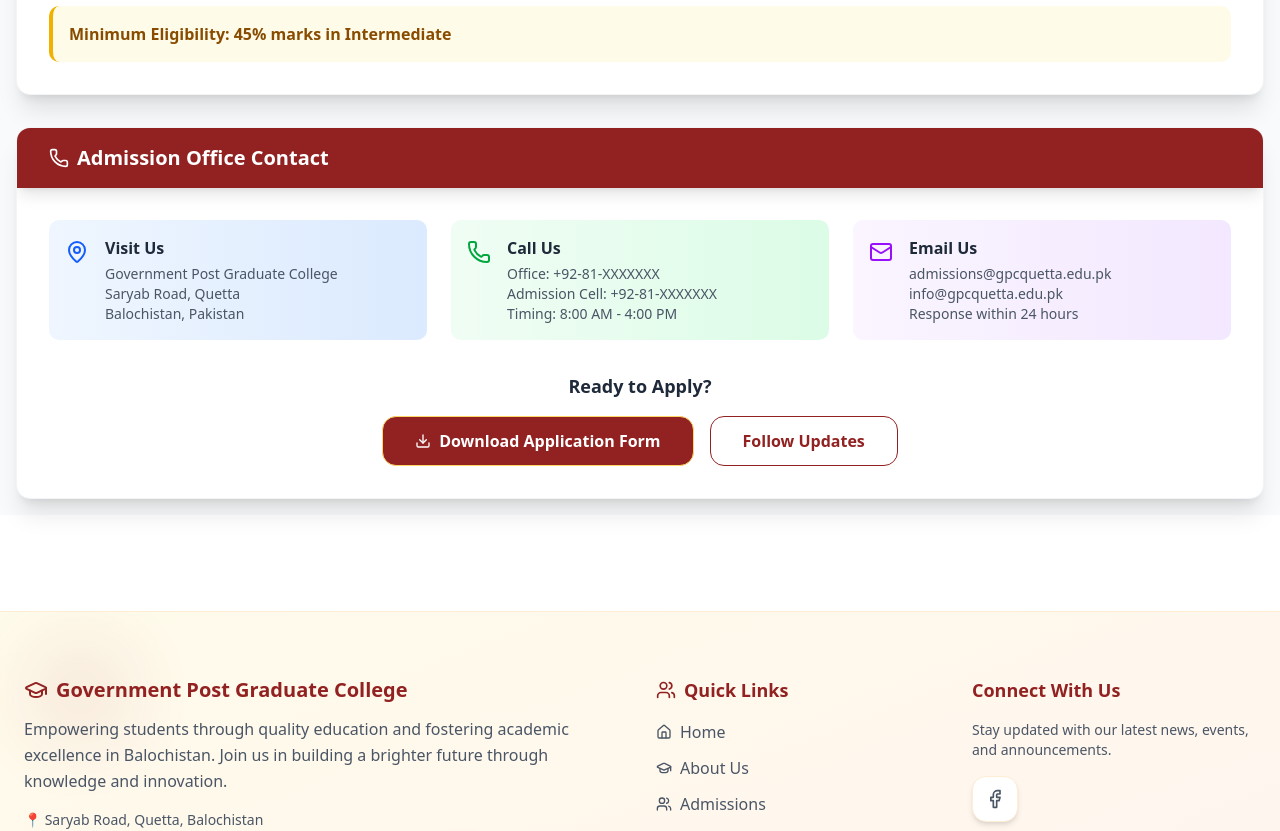
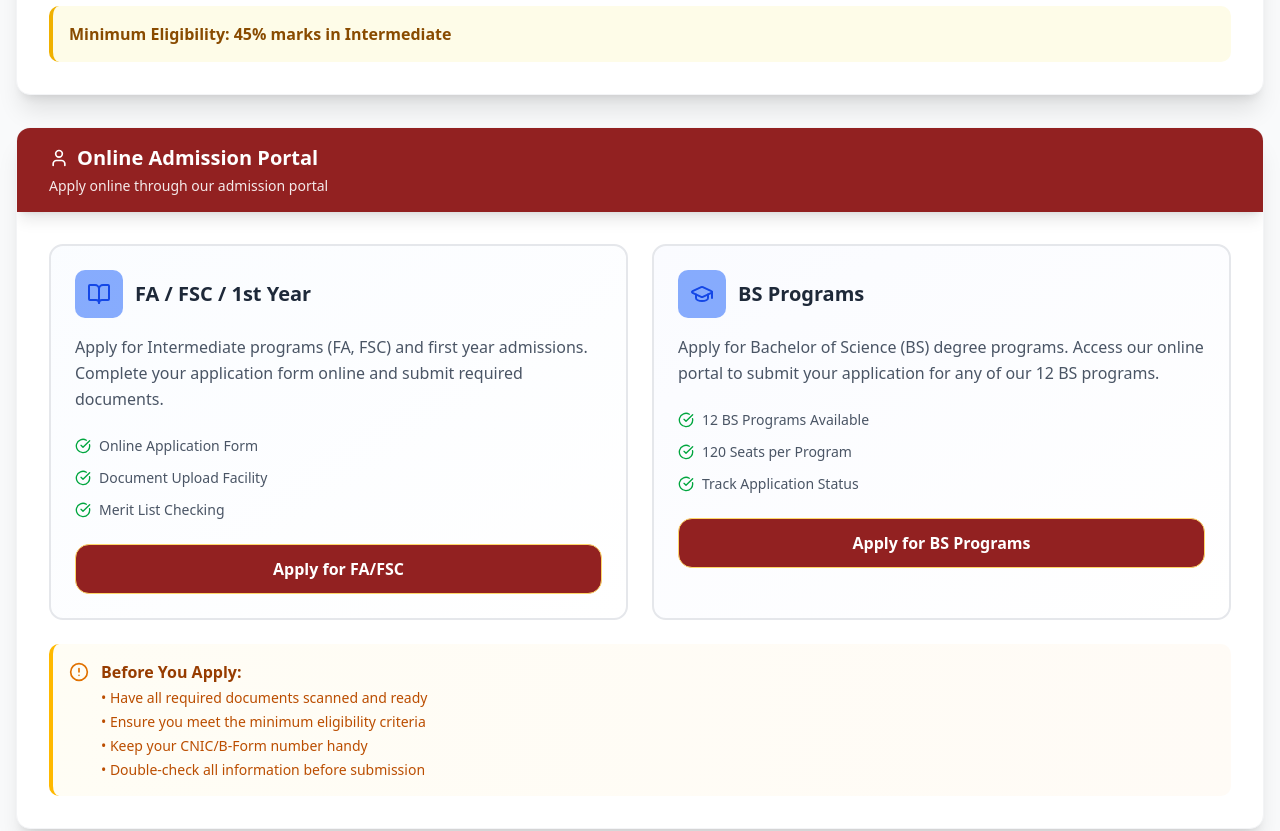
Before and after one commit to ArsalanStack/gpgcq, a Next.js app: page /admissions in a window 1280 px wide. Shown: the part 1660-2491 px from the top of the page. Built offline with nearby package versions, Linux system fonts and the light colour scheme.

Commit message:
Update page.jsx

```diff
--- a/app/admissions/page.jsx
+++ b/app/admissions/page.jsx
@@ -52,19 +52,19 @@ const Admission = () => {
     return () => observer.disconnect();
   }, []);
 
-  const bsPrograms = [
-    { name: 'BS Chemistry', seats: 100, duration: '4 Years' },
-    { name: 'BS Economics', seats: 100, duration: '4 Years' },
-    { name: 'BS Education', seats: 100, duration: '4 Years' },
-    { name: 'BS English', seats: 100, duration: '4 Years' },
-    { name: 'BS Geography', seats: 100, duration: '4 Years' },
-    { name: 'BS History', seats: 100, duration: '4 Years' },
-    { name: 'BS Mathematics', seats: 100, duration: '4 Years' },
-    { name: 'BS Physics', seats: 100, duration: '4 Years' },
-    { name: 'BS Political Science', seats: 100, duration: '4 Years' },
-    { name: 'BS Sociology', seats: 100, duration: '4 Years' },
-    { name: 'BS Urdu', seats: 100, duration: '4 Years' },
-    { name: 'BS Zoology', seats: 100, duration: '4 Years' }
+const bsPrograms = [
+    { name: 'BS Chemistry', seats: 120, duration: '4 Years' },
+    { name: 'BS Economics', seats: 120, duration: '4 Years' },
+    { name: 'BS Education', seats: 120, duration: '4 Years' },
+    { name: 'BS English', seats: 120, duration: '4 Years' },
+    { name: 'BS Geography', seats: 120, duration: '4 Years' },
+    { name: 'BS History', seats: 120, duration: '4 Years' },
+    { name: 'BS Mathematics', seats: 120, duration: '4 Years' },
+    { name: 'BS Physics', seats: 120, duration: '4 Years' },
+    { name: 'BS Political Science', seats: 120, duration: '4 Years' },
+    { name: 'BS Sociology', seats: 120, duration: '4 Years' },
+    { name: 'BS Urdu', seats: 120, duration: '4 Years' },
+    { name: 'BS Zoology', seats: 120, duration: '4 Years' }
   ];
 
   const admissionSteps = [
@@ -159,7 +159,7 @@ const Admission = () => {
               </p>
               <div className="flex flex-wrap gap-4">
                 <a
-                  href="#application-form"
+                  href="#admission"
                   className="inline-block bg-[var(--primary-background)] border-[var(--secondry-color)] border-[1px] hover:border-[var(--primary-background)] hover:bg-[var(--secondry-color)] text-white hover:text-[var(--primary-background)] px-6 py-3 rounded-xl transition-all duration-300 transform hover:scale-105 hover:shadow-lg cursor-pointer font-semibold"
                 >
                   Apply Now
@@ -394,6 +394,107 @@ const Admission = () => {
         </div>
       </div>
 
+
+      {/* Admission Portal Section */}
+      <div
+      id='admission'
+        ref={el => sectionsRef.current[2] = el}
+        className="bg-white rounded-xl shadow-xl overflow-hidden mb-8 border border-gray-100"
+      >
+        <div className="bg-[var(--primary-background)] text-white px-8 py-4 shadow-lg">
+          <h2 className="text-xl font-bold flex items-center gap-2">
+            <User className="w-5 h-5" />
+            Online Admission Portal
+          </h2>
+          <p className="text-white/90 text-sm mt-1">Apply online through our admission portal</p>
+        </div>
+
+        <div className="p-8">
+          <div className="grid grid-cols-1 md:grid-cols-2 gap-6">
+            {/* FA/FSC/1st Year Portal */}
+            <div className="border-2 border-gray-200 rounded-xl p-6 hover:border-[var(--primary-background)] hover:shadow-xl transition-all duration-300 bg-gradient-to-br from-blue-50/30 to-white group">
+              <div className="flex items-center gap-3 mb-4">
+                <div className=" bg-blue-600/50 text-white p-3 rounded-lg group-hover:scale-110 transition-transform">
+                  <BookOpen className="w-6 h-6 text-blue-700" />
+                </div>
+                <h3 className="text-xl font-bold text-gray-800">FA / FSC / 1st Year</h3>
+              </div>
+              <p className="text-gray-600 mb-6 leading-relaxed">
+                Apply for Intermediate programs (FA, FSC) and first year admissions. Complete your application form online and submit required documents.
+              </p>
+              <div className="space-y-3 mb-6">
+                <div className="flex items-center gap-2 text-sm text-gray-600">
+                  <CheckCircle className="w-4 h-4 text-green-600" />
+                  <span>Online Application Form</span>
+                </div>
+                <div className="flex items-center gap-2 text-sm text-gray-600">
+                  <CheckCircle className="w-4 h-4 text-green-600" />
+                  <span>Document Upload Facility</span>
+                </div>
+                <div className="flex items-center gap-2 text-sm text-gray-600">
+                  <CheckCircle className="w-4 h-4 text-green-600" />
+                  <span>Merit List Checking</span>
+                </div>
+              </div>
+              <a
+                href="#fa-fsc-portal"
+                className="block bg-[var(--primary-background)] text-center border-[var(--secondry-color)] border-[1px] hover:border-[var(--primary-background)] hover:bg-[var(--secondry-color)] text-white hover:text-[var(--primary-background)] px-6 py-3 rounded-xl transition-all duration-300 transform hover:scale-105 hover:shadow-lg cursor-pointer font-semibold"
+              >
+                Apply for FA/FSC
+              </a>
+            </div>
+
+            {/* BS Programs Portal */}
+            <div className="border-2 border-gray-200 rounded-xl p-6 hover:border-[var(--primary-background)] hover:shadow-xl transition-all duration-300 bg-gradient-to-br from-indigo-50/30 to-white group">
+              <div className="flex items-center gap-3 mb-4">
+                <div className="bg-blue-600/50 text-white p-3 rounded-lg group-hover:scale-110 transition-transform">
+                  <GraduationCap className="w-6 h-6 text-blue-700" />
+                </div>
+                <h3 className="text-xl font-bold text-gray-800">BS Programs</h3>
+              </div>
+              <p className="text-gray-600 mb-6 leading-relaxed">
+                Apply for Bachelor of Science (BS) degree programs. Access our online portal to submit your application for any of our 12 BS programs.
+              </p>
+              <div className="space-y-3 mb-6">
+                <div className="flex items-center gap-2 text-sm text-gray-600">
+                  <CheckCircle className="w-4 h-4 text-green-600" />
+                  <span>12 BS Programs Available</span>
+                </div>
+                <div className="flex items-center gap-2 text-sm text-gray-600">
+                  <CheckCircle className="w-4 h-4 text-green-600" />
+                  <span>120 Seats per Program</span>
+                </div>
+                <div className="flex items-center gap-2 text-sm text-gray-600">
+                  <CheckCircle className="w-4 h-4 text-green-600" />
+                  <span>Track Application Status</span>
+                </div>
+              </div>
+              <a
+                href="#bs-portal"
+                className="block bg-[var(--primary-background)] border-[var(--secondry-color)] border-[1px] hover:border-[var(--primary-background)] hover:bg-[var(--secondry-color)] text-white hover:text-[var(--primary-background)] px-6 py-3 rounded-xl transition-all duration-300 transform hover:scale-105 text-center hover:shadow-lg cursor-pointer font-semibold"
+              >
+                Apply for BS Programs
+              </a>
+            </div>
+          </div>
+
+          <div className="mt-6 p-4 bg-gradient-to-r from-amber-50/50 to-orange-50/50 border-l-4 border-amber-400 rounded-lg">
+            <div className="flex items-start gap-3">
+              <AlertCircle className="w-5 h-5 text-amber-600 mt-0.5" />
+              <div>
+                <p className="text-amber-800 font-semibold mb-1">Before You Apply:</p>
+                <ul className="text-amber-700 text-sm space-y-1">
+                  <li>• Have all required documents scanned and ready</li>
+                  <li>• Ensure you meet the minimum eligibility criteria</li>
+                  <li>• Keep your CNIC/B-Form number handy</li>
+                  <li>• Double-check all information before submission</li>
+                </ul>
+              </div>
+            </div>
+          </div>
+        </div>
+      </div>
+
       {/* Contact Information */}
       <div
         ref={el => sectionsRef.current[3] = el}
```
